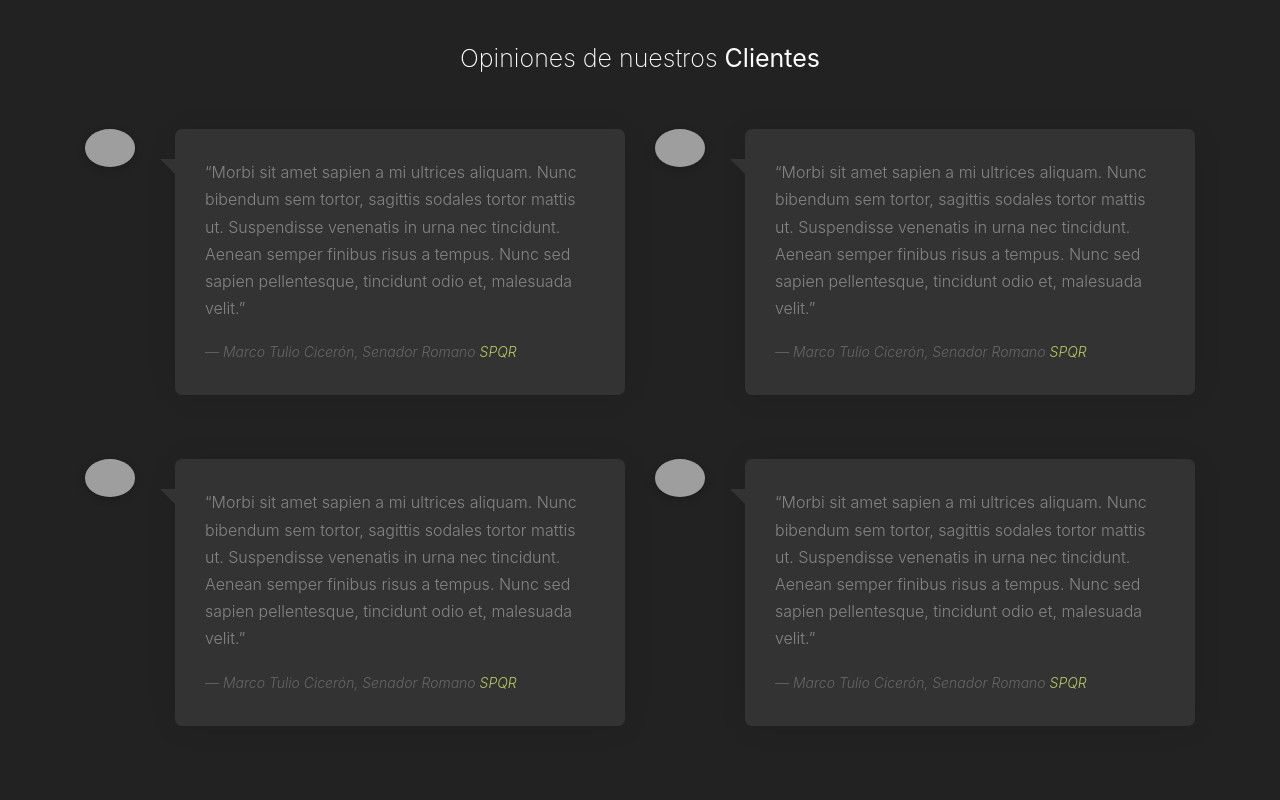
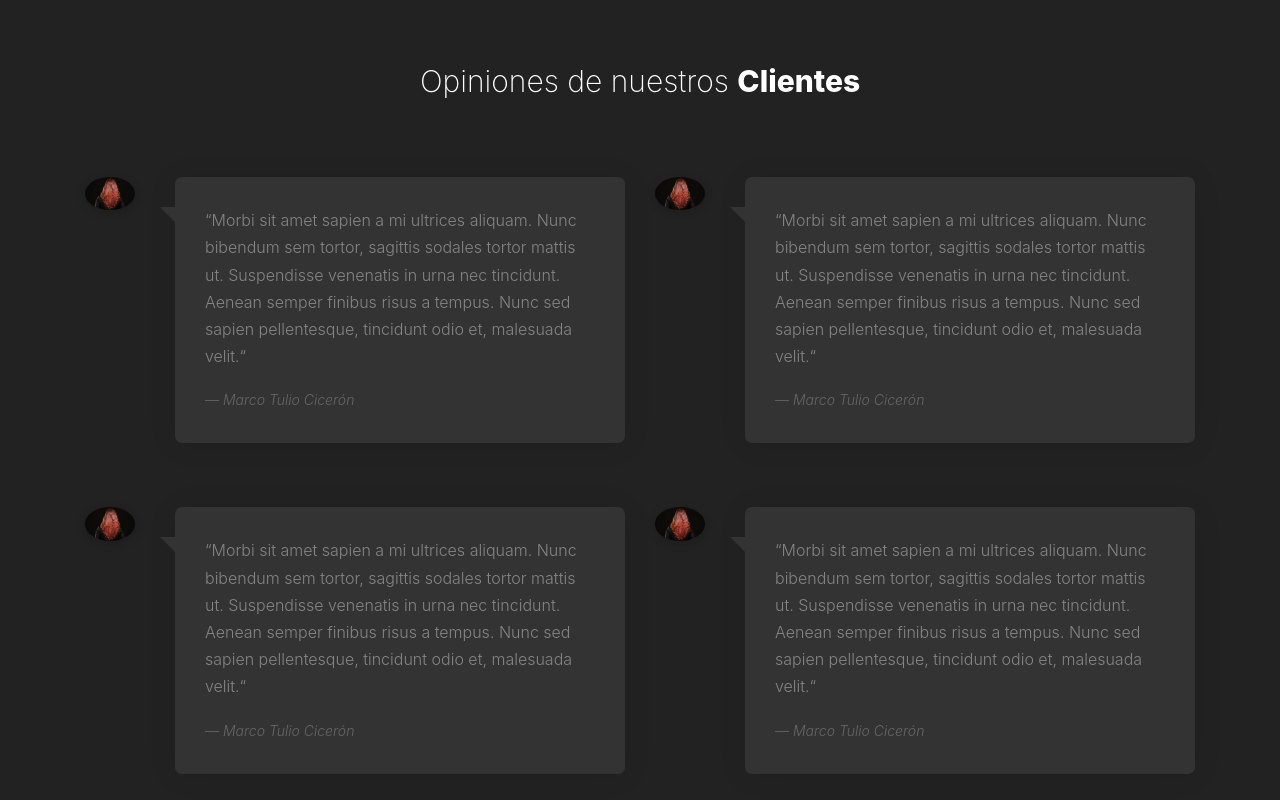
Before and after one commit to ValdesDev/Hair-saloon, an Angular app: page / in a window 1280 px wide. Shown: the part 2940-3740 px from the top of the page. Built offline with nearby package versions, Linux system fonts and the light colour scheme; grey boxes are pictures that could not be loaded.

Commit message:
Testimonial Component

```diff
--- a/src/app/app.module.ts
+++ b/src/app/app.module.ts
@@ -11,6 +11,7 @@ import { ServicescardsComponent } from './components/servicescards/servicescards
 import { MapComponent } from './components/map/map.component';
 import { TitleComponent } from './components/title/title.component';
 import { GalleryItemComponent } from './components/gallery/gallery-item/gallery-item.component';
+import { TestimonialItemComponent } from './components/testimonial/testimonial-item/testimonial-item.component';
 
 
 @NgModule({
@@ -24,6 +25,7 @@ import { GalleryItemComponent } from './components/gallery/gallery-item/gallery-
     MapComponent,
     TitleComponent,
     GalleryItemComponent,
+    TestimonialItemComponent,
   ],
   imports: [
     BrowserModule,
--- /dev/null
+++ b/src/app/components/testimonial/testimonial-item/testimonial-item.component.html
@@ -0,0 +1,11 @@
+<div class="block-47 d-flex mb-5">
+  <div class="block-47-image">
+    <img class="img-fluid" [src]="image" [alt]="author" />
+  </div>
+  <blockquote class="block-47-quote">
+    <p>
+      &ldquo;{{ opinion }}&ldquo;
+    </p>
+    <cite class="block-47-quote-author">&mdash; {{ author }}</cite>
+  </blockquote>
+</div>
--- a/src/app/components/testimonial/testimonial.component.html
+++ b/src/app/components/testimonial/testimonial.component.html
@@ -1,106 +1,20 @@
 <section class="site-section" id="section-contact">
   <div class="container">
     <div class="row mb-5">
-      <div class="col-md-12">
-        <div class="section-heading text-center">
-          <h2>Opiniones de nuestros <strong>Clientes</strong></h2>
-        </div>
-      </div>
+      <app-title
+        class="col-md-12"
+        plainText="Opiniones de nuestros"
+        emphasisText="Clientes"
+      ></app-title>
     </div>
     <div class="row">
-      <div class="col-md-6">
-        <div class="block-47 d-flex mb-5">
-          <div class="block-47-image">
-            <img
-              src="images/person_1.jpg"
-              alt="Image placeholder"
-              class="img-fluid"
-            />
-          </div>
-          <blockquote class="block-47-quote">
-            <p>
-              &ldquo;Morbi sit amet sapien a mi ultrices aliquam. Nunc bibendum
-              sem tortor, sagittis sodales tortor mattis ut. Suspendisse
-              venenatis in urna nec tincidunt. Aenean semper finibus risus a
-              tempus. Nunc sed sapien pellentesque, tincidunt odio et, malesuada
-              velit.&rdquo;
-            </p>
-            <cite class="block-47-quote-author"
-              >&mdash; Marco Tulio Cicerón, Senador Romano <a href="#"> SPQR</a></cite
-            >
-          </blockquote>
-        </div>
-      </div>
-      <div class="col-md-6">
-        <div class="block-47 d-flex mb-5">
-          <div class="block-47-image">
-            <img
-              src="images/person_2.jpg"
-              alt="Image placeholder"
-              class="img-fluid"
-            />
-          </div>
-          <blockquote class="block-47-quote">
-            <p>
-              &ldquo;Morbi sit amet sapien a mi ultrices aliquam. Nunc bibendum
-              sem tortor, sagittis sodales tortor mattis ut. Suspendisse
-              venenatis in urna nec tincidunt. Aenean semper finibus risus a
-              tempus. Nunc sed sapien pellentesque, tincidunt odio et, malesuada
-              velit.&rdquo;
-            </p>
-            <cite class="block-47-quote-author"
-              >&mdash; Marco Tulio Cicerón, Senador Romano <a href="#"> SPQR</a></cite
-            >
-          </blockquote>
-        </div>
-      </div>
-
-      <div class="col-md-6">
-        <div class="block-47 d-flex mb-5">
-          <div class="block-47-image">
-            <img
-              src="images/person_3.jpg"
-              alt="Image placeholder"
-              class="img-fluid"
-            />
-          </div>
-          <blockquote class="block-47-quote">
-            <p>
-              &ldquo;Morbi sit amet sapien a mi ultrices aliquam. Nunc bibendum
-              sem tortor, sagittis sodales tortor mattis ut. Suspendisse
-              venenatis in urna nec tincidunt. Aenean semper finibus risus a
-              tempus. Nunc sed sapien pellentesque, tincidunt odio et, malesuada
-              velit.&rdquo;
-            </p>
-            <cite class="block-47-quote-author"
-              >&mdash; Marco Tulio Cicerón, Senador Romano <a href="#"> SPQR</a></cite
-            >
-          </blockquote>
-        </div>
-      </div>
-      <div class="col-md-6">
-        <div class="block-47 d-flex mb-5">
-          <div class="block-47-image">
-            <img
-              src="images/person_4.jpg"
-              alt="Image placeholder"
-              class="img-fluid"
-            />
-          </div>
-          <blockquote class="block-47-quote">
-            <p>
-              &ldquo;Morbi sit amet sapien a mi ultrices aliquam. Nunc bibendum
-              sem tortor, sagittis sodales tortor mattis ut. Suspendisse
-              venenatis in urna nec tincidunt. Aenean semper finibus risus a
-              tempus. Nunc sed sapien pellentesque, tincidunt odio et, malesuada
-              velit.&rdquo;
-            </p>
-            <cite class="block-47-quote-author"
-              >&mdash; Marco Tulio Cicerón, Senador Romano <a href="#"> SPQR</a></cite
-            >
-          </blockquote>
-        </div>
-      </div>
+      <app-testimonial-item
+        class="col-md-6"
+        *ngFor="let testimonial of testimonials"
+        [image]="testimonial.image"
+        [author]="testimonial.author"
+        [opinion]="testimonial.opinion"
+      ></app-testimonial-item>
     </div>
   </div>
 </section>
--- a/src/app/components/testimonial/testimonial.component.ts
+++ b/src/app/components/testimonial/testimonial.component.ts
@@ -1,15 +1,35 @@
-import { Component, OnInit } from '@angular/core';
+import { Component } from '@angular/core';
 
 @Component({
   selector: 'app-testimonial',
   templateUrl: './testimonial.component.html',
-  styleUrls: ['./testimonial.component.scss']
+  styleUrls: ['./testimonial.component.scss'],
 })
-export class TestimonialComponent implements OnInit {
-
-  constructor() { }
-
-  ngOnInit(): void {
-  }
-
+export class TestimonialComponent {
+  testimonials = [
+    {
+      image: '/assets/images/pelo-color.jpg',
+      author: 'Marco Tulio Cicerón',
+      opinion:
+        'Morbi sit amet sapien a mi ultrices aliquam. Nunc bibendum sem tortor, sagittis sodales tortor mattis ut. Suspendisse venenatis in urna nec tincidunt. Aenean semper finibus risus a tempus. Nunc sed sapien pellentesque, tincidunt odio et, malesuada velit.',
+    },
+    {
+      image: '/assets/images/pelo-color.jpg',
+      author: 'Marco Tulio Cicerón',
+      opinion:
+        'Morbi sit amet sapien a mi ultrices aliquam. Nunc bibendum sem tortor, sagittis sodales tortor mattis ut. Suspendisse venenatis in urna nec tincidunt. Aenean semper finibus risus a tempus. Nunc sed sapien pellentesque, tincidunt odio et, malesuada velit.',
+    },
+    {
+      image: '/assets/images/pelo-color.jpg',
+      author: 'Marco Tulio Cicerón',
+      opinion:
+        'Morbi sit amet sapien a mi ultrices aliquam. Nunc bibendum sem tortor, sagittis sodales tortor mattis ut. Suspendisse venenatis in urna nec tincidunt. Aenean semper finibus risus a tempus. Nunc sed sapien pellentesque, tincidunt odio et, malesuada velit.',
+    },
+    {
+      image: '/assets/images/pelo-color.jpg',
+      author: 'Marco Tulio Cicerón',
+      opinion:
+        'Morbi sit amet sapien a mi ultrices aliquam. Nunc bibendum sem tortor, sagittis sodales tortor mattis ut. Suspendisse venenatis in urna nec tincidunt. Aenean semper finibus risus a tempus. Nunc sed sapien pellentesque, tincidunt odio et, malesuada velit.',
+    },
+  ];
 }
```
Also changed, not shown: src/app/components/testimonial/testimonial-item/testimonial-item.component.ts (added, +12 -0 lines), src/app/components/testimonial/testimonial-item/testimonial-item.component.scss (added).
